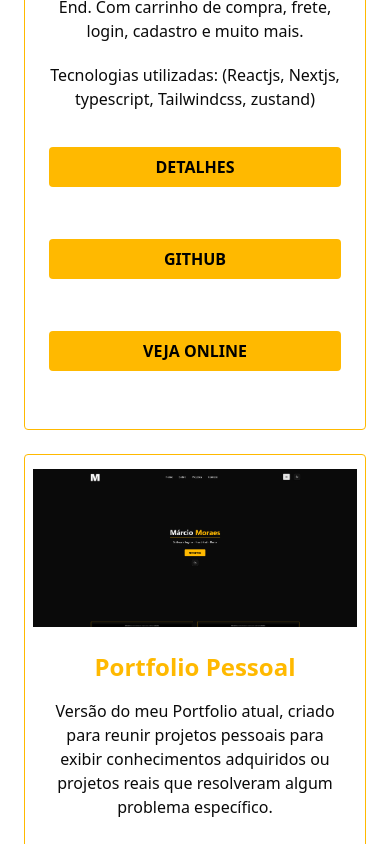
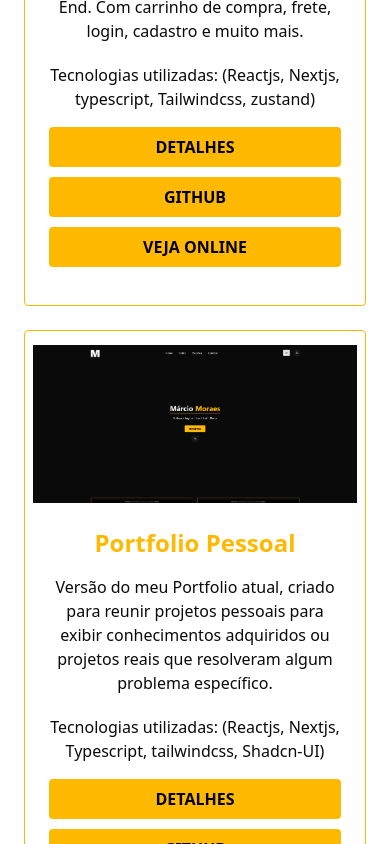
Before and after one commit to Marcio-Moraes/portfolio-nextjs, a Next.js app: page / in a window 390 px wide. Shown: the part 1160-2004 px from the top of the page. Built offline with nearby package versions, Linux system fonts and the light colour scheme.

Commit message:
Revisão Mobile, espaçamento entre botões do projeto

```diff
--- a/src/app/components/projetoItem.tsx
+++ b/src/app/components/projetoItem.tsx
@@ -30,10 +30,10 @@ export const ProjetoItem = ({dadosType}: Props)=>{
 
 
 
-                    <div className="mt-4 flex flex-col md:flex-row justify-center gap-3">
+                    <div className="mt-4 flex flex-col md:flex-row justify-center gap-2.5">
                         <Link
                             href={dadosType.link}
-                            className="rounded bg-amber-400 text-black font-semibold uppercase px-6 py-2 block my-5 hover:opacity-75 text-center"
+                            className="rounded bg-amber-400 text-black font-semibold uppercase px-6 py-2 block md:my-5 hover:opacity-75 text-center"
                         >
                             Detalhes
                         </Link>
@@ -41,7 +41,7 @@ export const ProjetoItem = ({dadosType}: Props)=>{
                         <Link
                             href={dadosType.github}
                             target="_blank"
-                            className="rounded bg-amber-400 text-black font-semibold uppercase px-6 py-2 block my-5 hover:opacity-75 text-center"
+                            className="rounded bg-amber-400 text-black font-semibold uppercase px-6 py-2 block md:my-5 hover:opacity-75 text-center"
                         >
                             GitHub
                         </Link>
@@ -49,7 +49,7 @@ export const ProjetoItem = ({dadosType}: Props)=>{
                         <Link
                             href={dadosType.linkProjeto}
                             target="_blank"
-                            className="rounded bg-amber-400 text-black font-semibold uppercase px-6 py-2 block my-5 hover:opacity-75 text-center"
+                            className="rounded bg-amber-400 text-black font-semibold uppercase px-6 py-2 block md:my-5 hover:opacity-75 text-center"
                         >
                             Veja Online
                         </Link>
```
